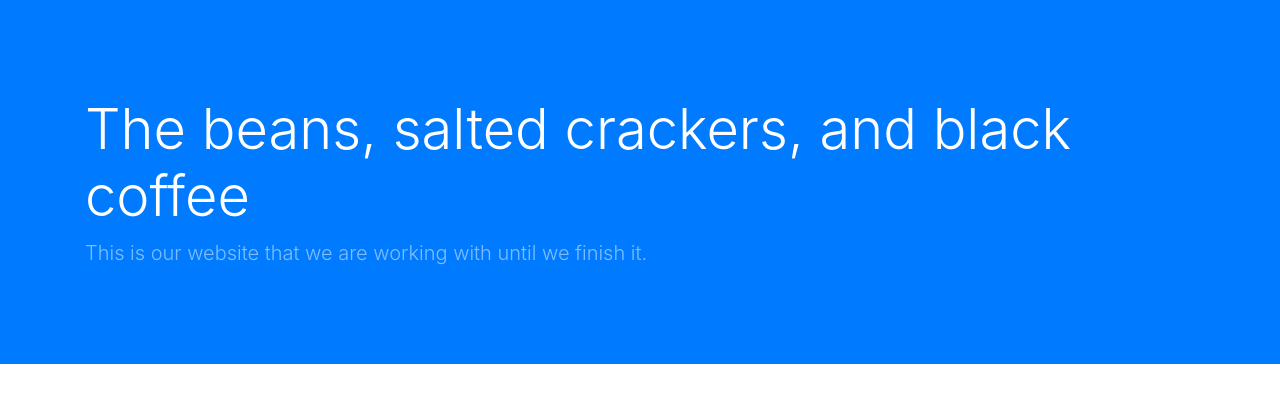
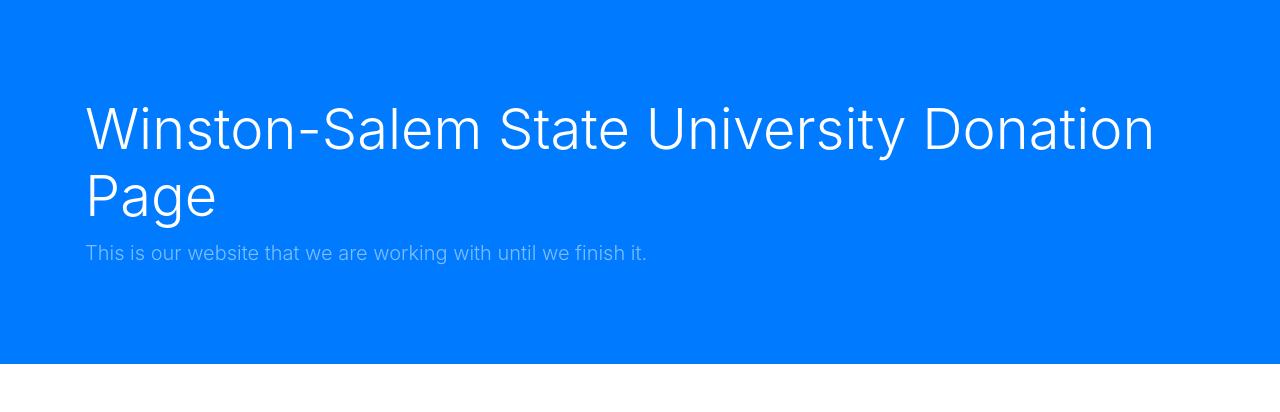
Before and after one commit to hamoody-omar/fundraising-app, a Django app: page / in a window 1280 px wide. Shown: the part 56-468 px from the top of the page. Run offline with Django 3.2, Linux system fonts and the light colour scheme; grey boxes labelled with a size stand in for pictures from a placeholder-image service; some libraries are stand-ins or nearby versions.

Commit message:
Changed main title

```diff
--- a/app/templates/app/index.html
+++ b/app/templates/app/index.html
@@ -54,7 +54,7 @@
     <div class="container h-100">
       <div class="row h-100 align-items-center">
         <div class="col-lg-12">
-          <h1 class="display-4 text-white mt-5 mb-2"> The beans, salted crackers, and black coffee </h1>
+          <h1 class="display-4 text-white mt-5 mb-2"> Winston-Salem State University Donation Page </h1>
           <p class="lead mb-5 text-white-50">This is our website that we are working with until we finish it. </p>
         </div>
       </div>
```
